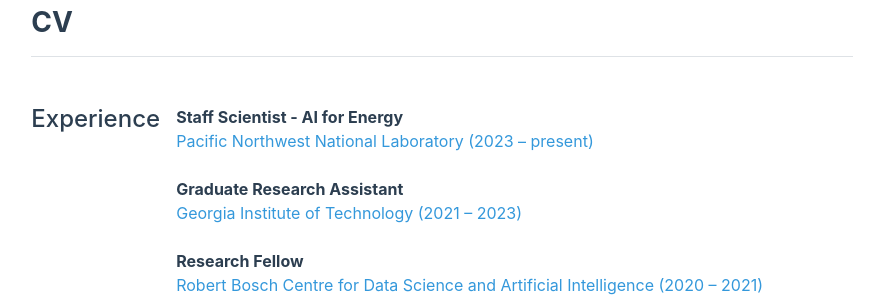
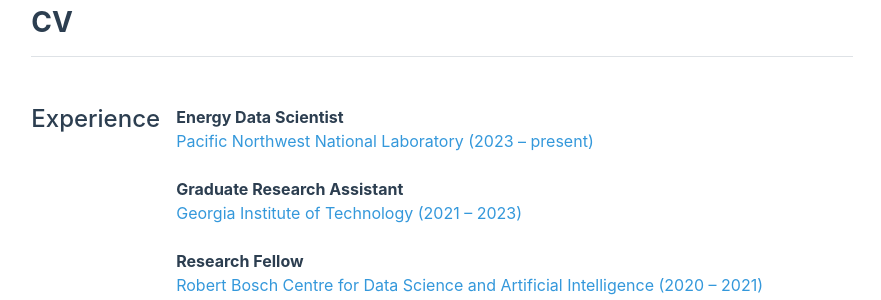
Before and after one commit to sarthakchat/sarthakchat.github.io, a Jekyll site: the page built from cv.md, in a window 1280 px wide. Shown: the part 167-467 px from the top of the page, without its empty margins (198-1079 px from the left). Built offline with Jekyll 4.4.1, drawn with Linux system fonts in a browser that asks for light colours.

Commit message:
Update academic-experience.yml

```diff
--- a/_data/cv/academic-experience.yml
+++ b/_data/cv/academic-experience.yml
@@ -1,4 +1,4 @@
-- title: 'Staff Scientist - AI for Energy'
+- title: 'Energy Data Scientist'
   description: 'Pacific Northwest National Laboratory (2023 – present)'
   location: 'Richland, WA'
   image: "assets/img/PNNL Horizontal Logo.png"
```
